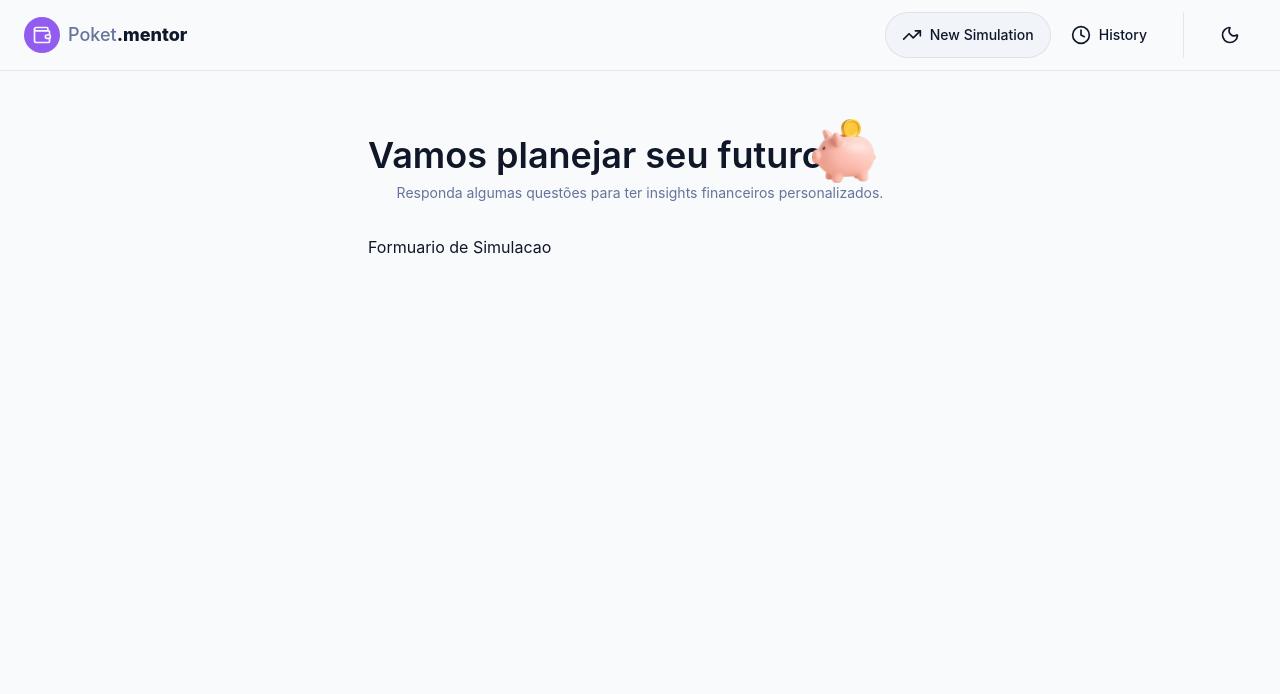
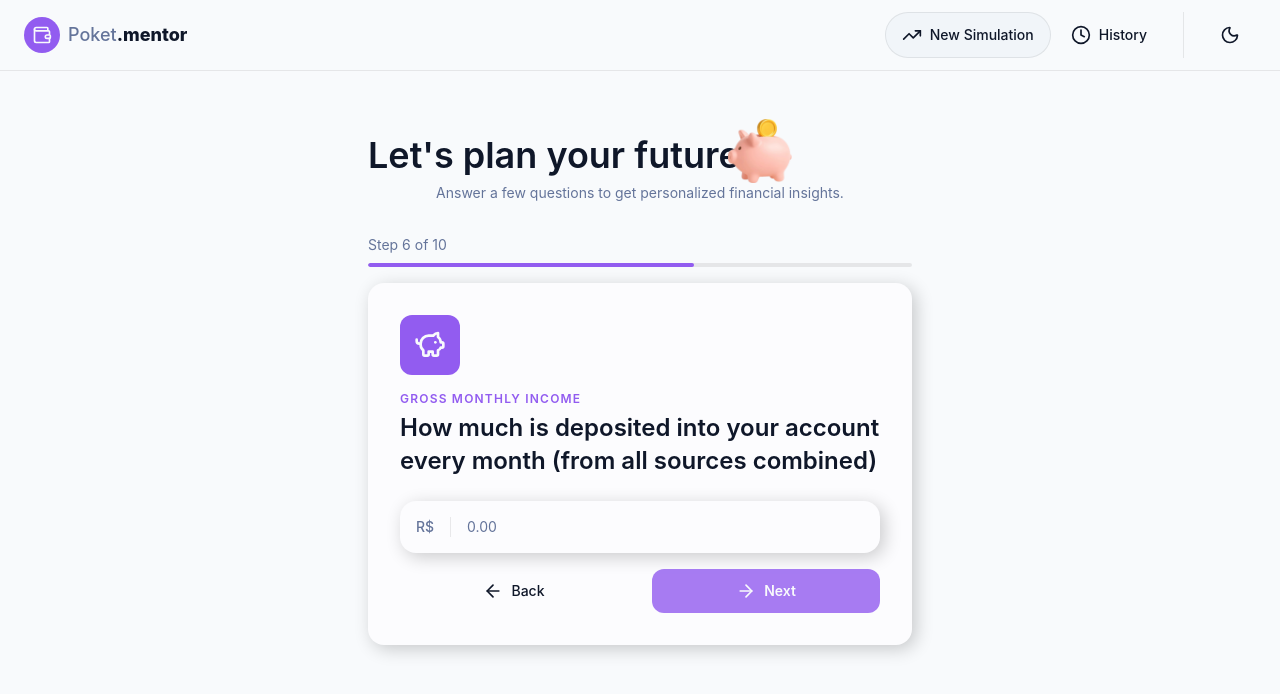
Before and after one commit to Mah30/financial-consulting, a React (Vite) app: page / in a window 1280 px wide. Shown: the top 694 px of the page. Built offline with nearby package versions, Linux system fonts and the light colour scheme.

Commit message:
translate some text to english

```diff
--- a/src/components/features/Simulations/Form.tsx
+++ b/src/components/features/Simulations/Form.tsx
@@ -1,10 +1,33 @@
+import { PiggyBank } from 'lucide-react'
+
+import { FormStep } from './FormStep'
+import { StepProgress } from './Progress'
 
 export const SimulationForm = () => {
+  const handleBack = () => {
+    console.log('Back to previous step')
+  }
 
+  const handleNext = (value: string) => {
+    console.log('Gross monthly income:', value)
+  }
 
   return (
     <>
-      <h1>Formuario de Simulacao</h1>
+      <StepProgress currentStep={6} totalSteps={10} />
+
+      <FormStep
+        inputProps={{
+          prefix: 'R$',
+          placeholder: '0.00',
+          inputMode: 'numeric',
+        }}
+        icon={PiggyBank}
+        title="Gross monthly income"
+        question="How much is deposited into your account every month (from all sources combined)"
+        onBack={handleBack}
+        onNext={handleNext}
+      />
     </>
   )
 }
--- a/src/components/features/Simulations/FormStep.tsx
+++ b/src/components/features/Simulations/FormStep.tsx
@@ -1,12 +1,11 @@
 import { ArrowLeft, ArrowRight, type LucideIcon } from 'lucide-react'
-import { type SyntheticEvent, useState } from 'react'
+import { type SubmitEvent, useState } from 'react'
 
 import  Button  from '../../shared/Button';
 import { Input, type InputProps } from '../../shared/Input';
 import { formatCurrencyMask } from '../../../utils/currency';
 
 export interface FormStepProps {
-  id: string
   icon: LucideIcon
   title: string
   question: string
@@ -35,7 +34,7 @@ export function FormStep({
 }: FormStepProps & ActionsButtonsProps) {
   const [inputValue, setInputValue] = useState('')
 
-  const handleSubmit = (e: SyntheticEvent<HTMLFormElement>) => {
+  const handleSubmit = (e: SubmitEvent<HTMLFormElement>) => {
     e.preventDefault()
 
     if (!inputValue) {
@@ -77,7 +76,7 @@ export function FormStep({
               icon={ArrowLeft}
               className="order-2 flex-1 justify-center rounded-xl py-3 sm:order-1"
             >
-              Voltar
+              Back
             </Button>
           )}
           <Button
@@ -87,7 +86,7 @@ export function FormStep({
             disabled={!inputValue}
             className="order-1 flex-1 sm:order-2"
           >
-            {submitButtonProps?.label ?? 'Próximo'}
+            {submitButtonProps?.label ?? 'Next'}
             {submitButtonProps?.emojiIcon}
           </Button>
         </div>
--- a/src/components/features/Simulations/Hero.tsx
+++ b/src/components/features/Simulations/Hero.tsx
@@ -5,7 +5,7 @@ export function SimulationHero() {
     <div className="mb-8 text-center">
       <div className="flex flex-col items-center sm:flex-row">
         <h1 className="text-foreground text-3xl font-semibold sm:text-4xl">
-          Vamos planejar seu futuro
+          Let's plan your future
         </h1>
         <img
           src={PiggyBankImage}
@@ -15,7 +15,7 @@ export function SimulationHero() {
         />
       </div>
       <p className="text-muted-foreground text-sm">
-        Responda algumas questões para ter insights financeiros personalizados.
+        Answer a few questions to get personalized financial insights.
       </p>
     </div>
   )
--- a/src/components/features/Simulations/Progress.tsx
+++ b/src/components/features/Simulations/Progress.tsx
@@ -9,7 +9,7 @@ export function StepProgress({ currentStep, totalSteps }: StepProgressProps) {
   return (
     <div className="mb-4">
       <p className="text-muted-foreground mb-2 text-sm">
-        Passo {currentStep} de {totalSteps}
+        Step {currentStep} of {totalSteps}
       </p>
       <div className="bg-border h-1 w-full overflow-hidden rounded-full">
         <div
@@ -17,7 +17,7 @@ export function StepProgress({ currentStep, totalSteps }: StepProgressProps) {
           aria-valuenow={currentStep}
           aria-valuemin={1}
           aria-valuemax={totalSteps}
-          aria-label={`Passo ${currentStep} de ${totalSteps}`}
+          aria-label={`Step ${currentStep} of ${totalSteps}`}
           className="bg-primary h-full rounded-full transition-all duration-300"
           style={{ width: `${progress}%` }}
         />
```
